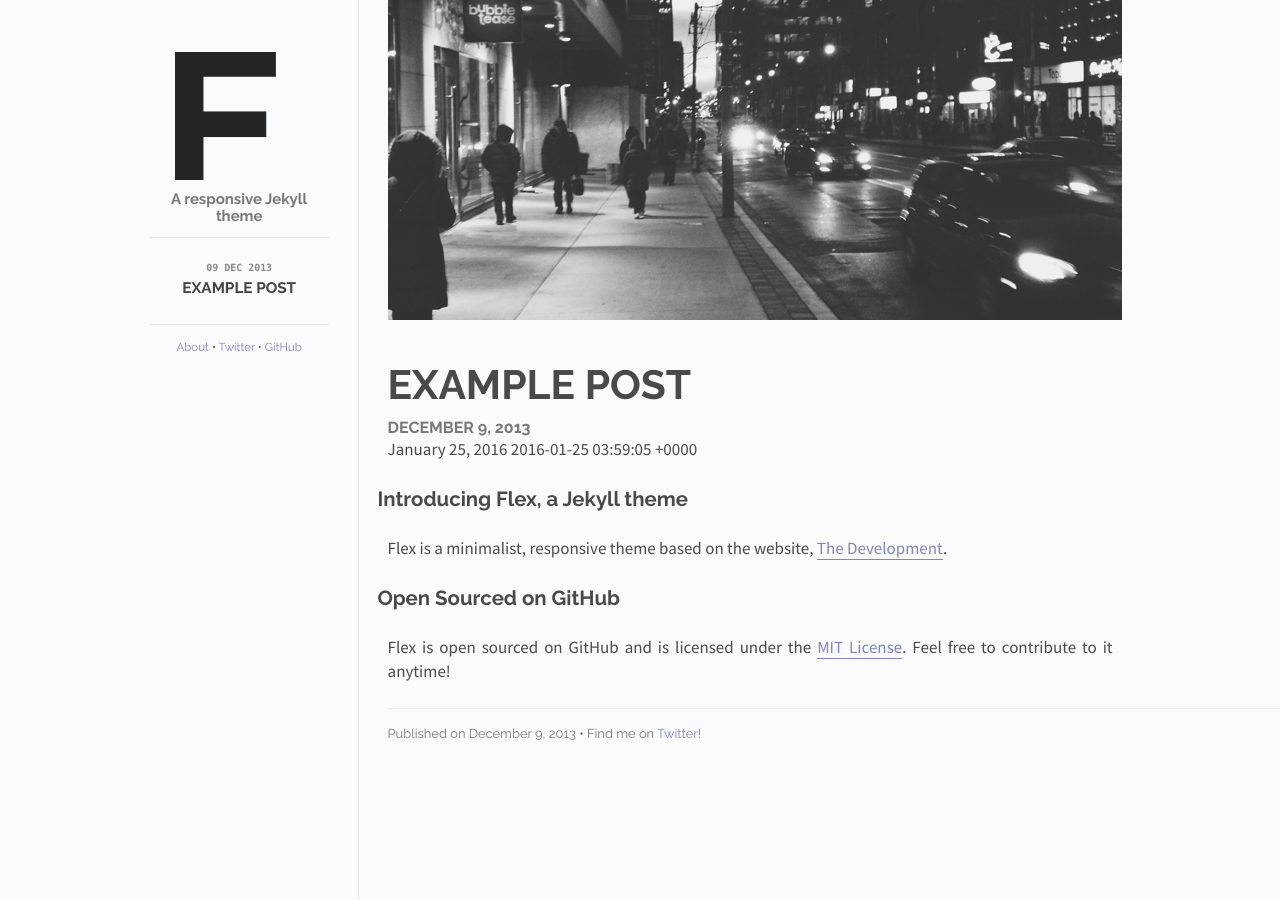
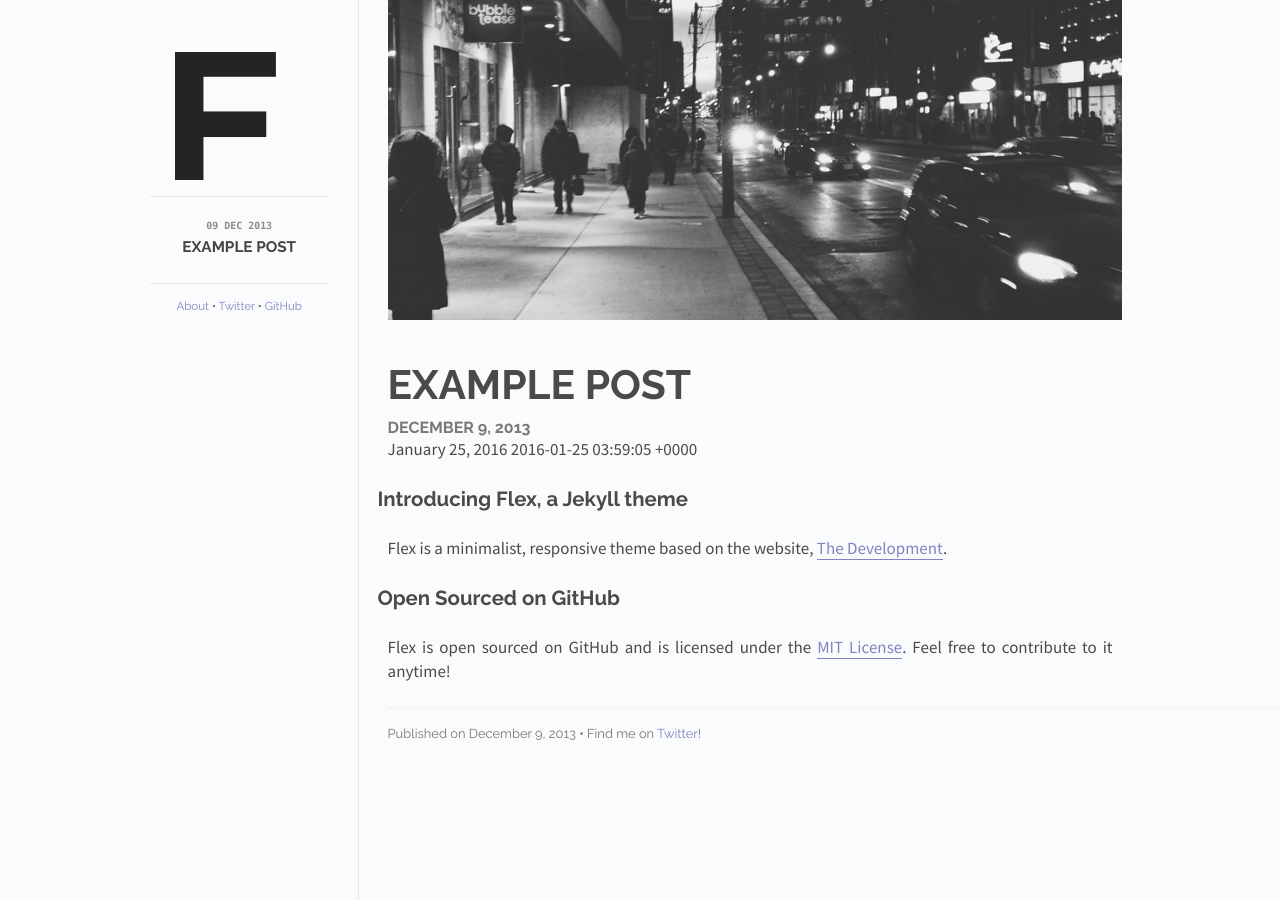
Before and after one commit to davidjchon/davidjchon.github.io, a Jekyll site: the page built from index.html, in a window 1280 px wide. Built offline with Jekyll 4.4.1, drawn with Linux system fonts in a browser that asks for light colours; Markdown is read by kramdown in place of the engine named in the settings.

Commit message:
Changed Page Layout

```diff
--- a/_layouts/default.html
+++ b/_layouts/default.html
@@ -24,7 +24,7 @@
       <div class="sidebar" id="sidebar">
         <div class="header">
           <h1 class="title"><a href="/"><img id="logo" src="/images/logo.png"></a></h1>
-          <span class="tagline">A responsive Jekyll theme</span>
+          <span class="tagline"></span>
         </div>
         <div class="posts">
           <ul class="posts-list">
```
